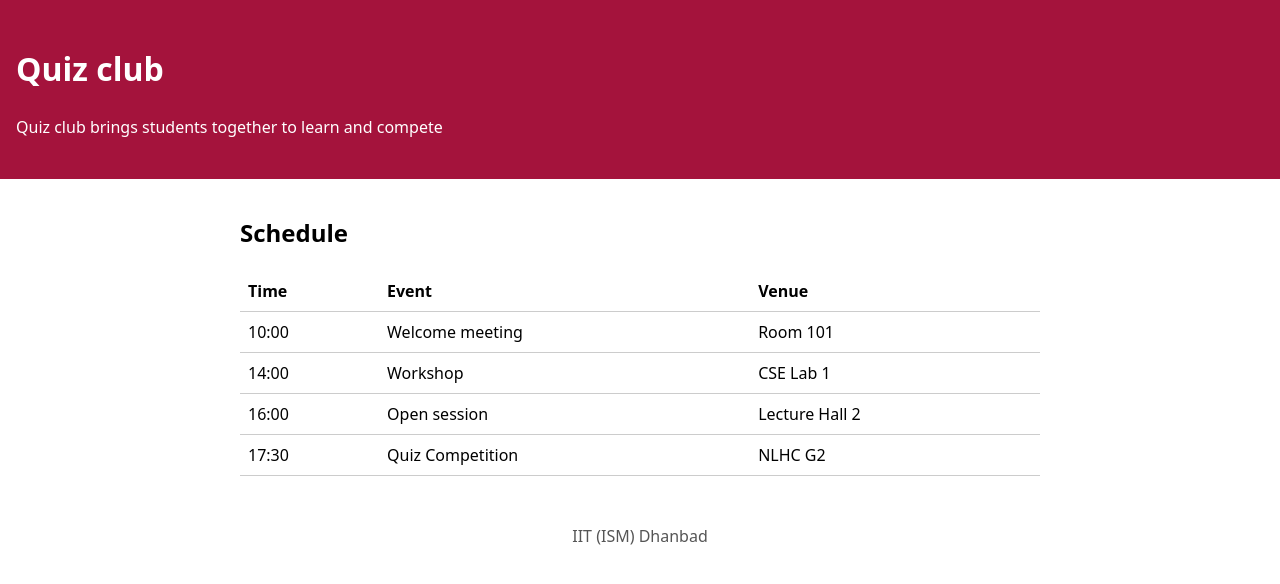
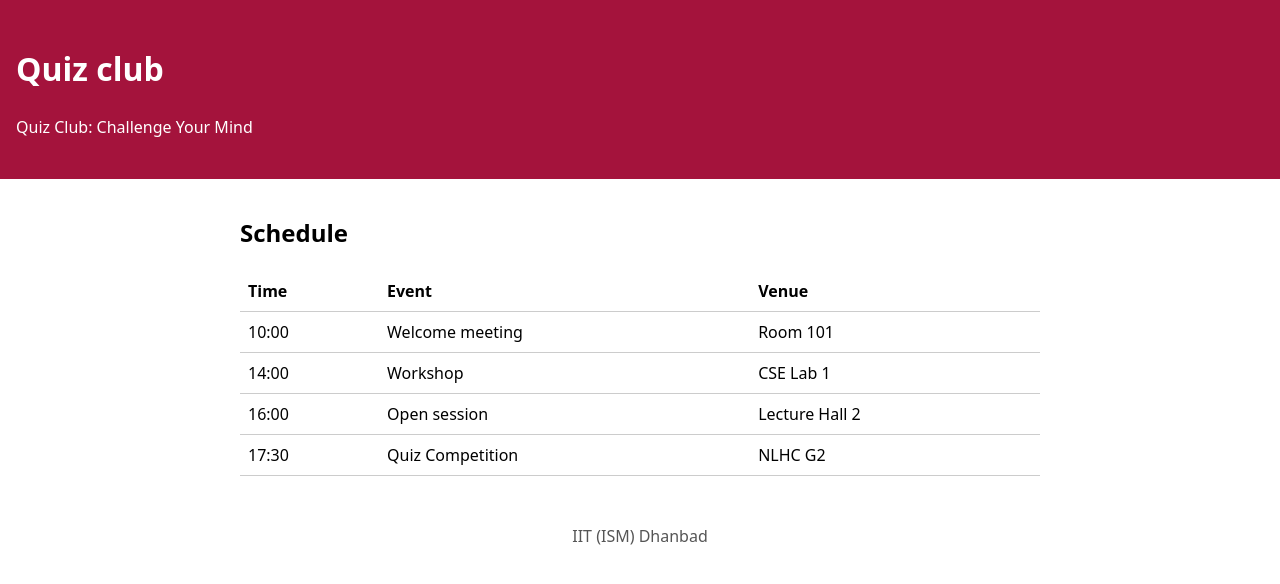
Before and after one commit to Jeswanth-25/club-page, a plain HTML site: page index.html in a window 1280 px wide. Drawn offline with Linux system fonts and the light colour scheme.

```diff
--- a/index.html
+++ b/index.html
@@ -9,7 +9,7 @@
 <body>
   <header class="site-header">
     <h1>Quiz club</h1>
-    <p class="tagline">Quiz club brings students together to learn and compete</p>
+    <p class="tagline">Quiz Club: Challenge Your Mind</p>
   </header>
 
   <main>
```
